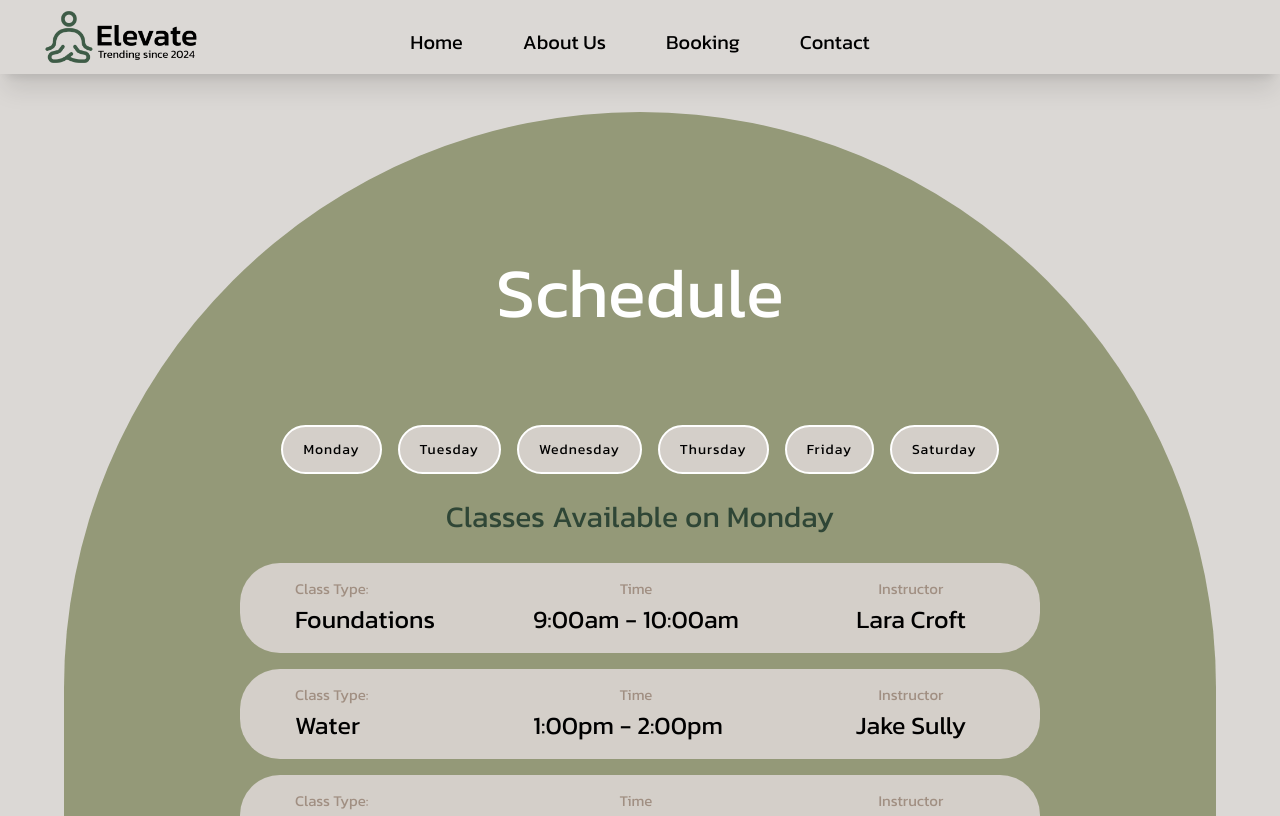
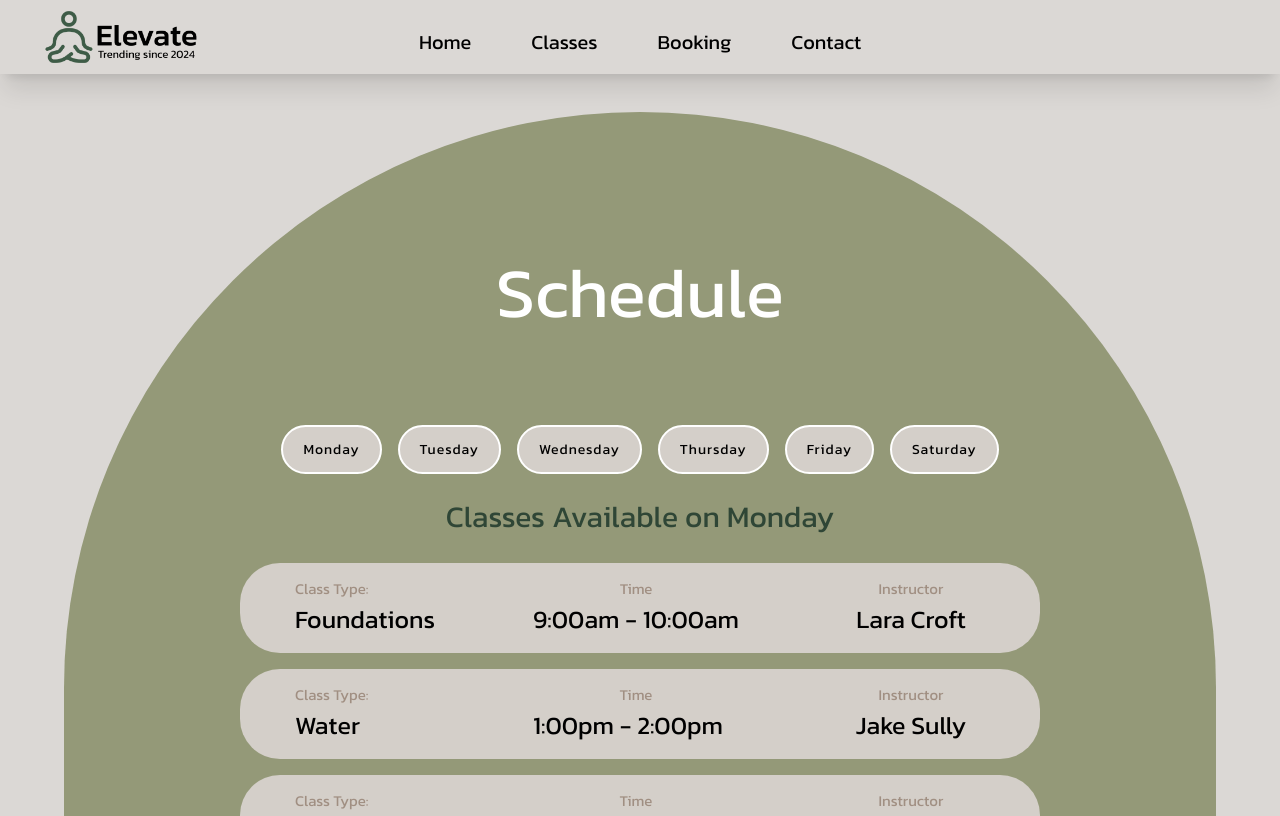
Before and after one commit to Carlie16604/Elevate, a React (Vite) app: page /Booking in a window 1280 px wide. Shown: the top 816 px of the page. Built offline with nearby package versions, Linux system fonts and the light colour scheme.

Commit message:
NavBar reordering

```diff
--- a/src/App.jsx
+++ b/src/App.jsx
@@ -3,7 +3,7 @@ import { BrowserRouter as Router, Routes, Route } from "react-router-dom"
 import './index.css'
 import Main from './pages/Main'
 import Booking from './pages/Side-Pages/Booking'
-import About from './pages/Side-Pages/About'
+import Classes from './pages/Classes'
 import Contact from './pages/Side-Pages/Contact'
 import Footer from './pages/Components/Footer'
 
@@ -15,7 +15,7 @@ const App = () => {
         <Routes>
           <Route path='/' element={<Main />}/>
           <Route path='/Booking' element={<Booking />}/>
-          <Route path='/About' element={<About />}/>
+          <Route path='/Classes' element={<Classes />}/>
           <Route path='/Contact' element={<Contact />}/>
         </Routes>
         <Footer />
--- a/src/index.css
+++ b/src/index.css
@@ -420,7 +420,7 @@ ul:hover a:hover ~ a:before {
   flex-wrap: wrap;
   gap: 2rem 6.2rem;
   justify-content: center;
-  margin: 20px 0;
+  margin: 20px 0 74px 0;
 }
 
 .card-deck {
--- a/src/pages/Components/NavBar.jsx
+++ b/src/pages/Components/NavBar.jsx
@@ -24,8 +24,8 @@ const NavBar = () => {
                             <Link to='/' onClick={ goTop }>
                                 <div>Home</div>
                             </Link>
-                            <Link to='/About' onClick={ goTop }>
-                                <div>About Us</div>
+                            <Link to='/Classes' onClick={ goTop }>
+                                <div>Classes</div>
                             </Link>
                             <Link to='/Booking' onClick={ goTop }>
                                 <div>Booking</div>
```
